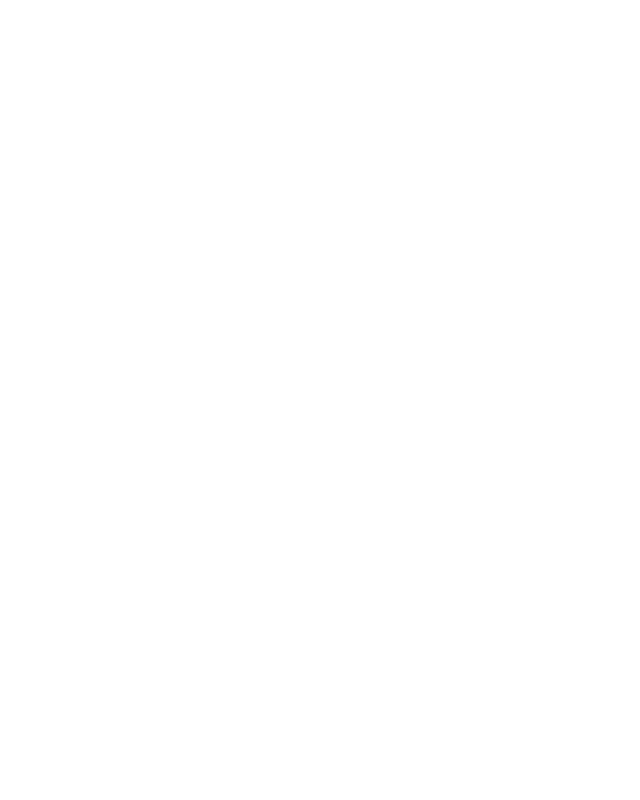
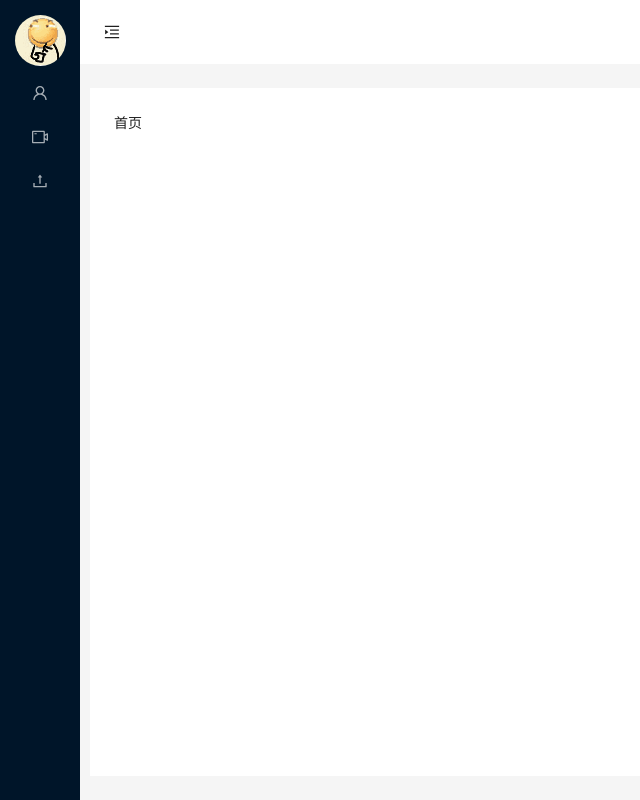
Before and after one commit to roudanji/react-ts-vite, a React (Vite) app: page /home in a window 1280 px wide. Before the commit this address had no page. Shown: the whole page, without its empty margins (0-640 px from the left). Built offline with nearby package versions, Linux system fonts and the light colour scheme.

Commit message:
初始布局上传

```diff
--- /dev/null
+++ b/src/App.tsx
@@ -0,0 +1,6 @@
+import MenuComponent from "@/layouts/MenuComponent";
+import { memo } from "react";
+// import RouterData from "./Router";
+export default memo(() => {
+  return <MenuComponent />;
+});
--- /dev/null
+++ b/src/layouts/MenuComponent.tsx
@@ -0,0 +1,82 @@
+import funnyImg from "@/assets/funny.gif";
+import RouterData from "@/layouts/Router";
+import {
+  MenuFoldOutlined,
+  MenuUnfoldOutlined,
+  UploadOutlined,
+  UserOutlined,
+  VideoCameraOutlined,
+} from "@ant-design/icons";
+import { Button, Layout, Menu, theme } from "antd";
+import { useState } from "react";
+import "./menu.less";
+
+const { Header, Sider, Content } = Layout;
+
+export default () => {
+  const [collapsed, setCollapsed] = useState(true);
+  const {
+    token: { colorBgContainer },
+  } = theme.useToken();
+
+  return (
+    <Layout>
+      <Sider trigger={null} collapsible collapsed={collapsed}>
+        <div className="demo-logo-vertical" />
+
+        {/* LOGO box */}
+        <div className="logo_box">
+          <img src={funnyImg} alt="" />
+        </div>
+        <Menu
+          theme="dark"
+          mode="inline"
+          defaultSelectedKeys={[]}
+          items={[
+            {
+              key: "1",
+              icon: <UserOutlined />,
+              label: "nav 1",
+            },
+            {
+              key: "2",
+              icon: <VideoCameraOutlined />,
+              label: "nav 2",
+            },
+            {
+              key: "3",
+              icon: <UploadOutlined />,
+              label: "nav 3",
+            },
+          ]}
+        />
+      </Sider>
+      <Layout>
+        <Header style={{ padding: 0, background: colorBgContainer }}>
+          <Button
+            type="text"
+            icon={collapsed ? <MenuUnfoldOutlined /> : <MenuFoldOutlined />}
+            onClick={() => setCollapsed(!collapsed)}
+            style={{
+              fontSize: "16px",
+              width: 64,
+              height: 64,
+            }}
+          />
+        </Header>
+        <Content
+          style={{
+            margin: "24px 10px",
+            padding: 24,
+            minHeight: 360,
+            // height: "100vh",
+            // overflow: "hidden", // 添加此行
+            background: colorBgContainer,
+          }}
+        >
+          <RouterData />
+        </Content>
+      </Layout>
+    </Layout>
+  );
+};
--- a/src/Router.tsx
+++ b/src/layouts/Router.tsx
@@ -1,13 +1,10 @@
-// Router.tsx
 import { Skeleton } from "antd";
 import React, { Suspense } from "react";
 import { Route, Routes } from "react-router-dom";
 
-// const NotFound = () => {
-//     return <div>404</div>;
-// };
-
+import Home from "@/pages/home/index";
 import Login from "@/pages/login/index";
+console.log("路由被加载");
 
 // 懒加载路由公用方法
 const lazyRouter = (routerComponent: React.ReactElement) => {
@@ -44,11 +41,12 @@
 //     );
 // };
 
-const Router = () => {
+const RouterData = () => {
   return (
     <Routes>
       <Route path="/" element={lazyRouter(<Login />)} />
       <Route path="/login" element={lazyRouter(<Login />)} />
+      <Route path="/home" element={lazyRouter(<Home />)} />
 
       {/* <Route
                 path="/lazy2/*"
@@ -63,4 +61,4 @@
   );
 };
 
-export default Router;
+export default RouterData;
--- /dev/null
+++ b/src/layouts/menu.less
@@ -0,0 +1,16 @@
+.logo_box {
+    width: 100%;
+    margin-top: 10px;
+    height: 60px;
+    display: flex;
+    align-items: center;
+    justify-content: center;
+    img {
+        border-radius: 50%;
+    }
+}
+
+// layout 高度铺满屏幕
+.ant-layout.ant-layout-has-sider {
+    height: 100vh;
+}
--- a/src/main.tsx
+++ b/src/main.tsx
@@ -1,20 +1,21 @@
-// index.tsx
-import Router from "@/Router.tsx";
+import App from "@/App.tsx";
 import { ConfigProvider } from "antd";
-import jaJP from "antd/es/locale/ja_JP";
+import zhCN from "antd/lib/locale/zh_CN";
 import ReactDOM from "react-dom/client";
 import { BrowserRouter } from "react-router-dom";
 import { RecoilRoot } from "recoil";
+// import RouterData from "./Router.tsx";
 import "./index.less";
 // Mock 模拟
 import "../mock/testMock.ts";
 
 ReactDOM.createRoot(document.getElementById("root")!).render(
-  <ConfigProvider locale={jaJP} componentSize="middle">
-    <RecoilRoot>
-      <BrowserRouter>
-        <Router />
-      </BrowserRouter>
-    </RecoilRoot>
+  <ConfigProvider locale={zhCN} componentSize="middle">
+    <BrowserRouter>
+      <RecoilRoot>
+        <App />
+        {/* <RouterData /> */}
+      </RecoilRoot>
+    </BrowserRouter>
   </ConfigProvider>,
 );
--- /dev/null
+++ b/src/pages/home/index.tsx
@@ -0,0 +1,7 @@
+export default () => {
+  return (
+    <div>
+      <div>首页</div>
+    </div>
+  );
+};
--- a/src/utils/request.ts
+++ b/src/utils/request.ts
@@ -1,4 +1,4 @@
-/* eslint-disable @typescript-eslint/no-explicit-any */
+/* eslint-disable no-undefined */
 import { notification } from "antd";
 import axios, { AxiosRequestConfig, AxiosResponse } from "axios";
 
```
Also changed, not shown: src/assets/funny.gif (added).
